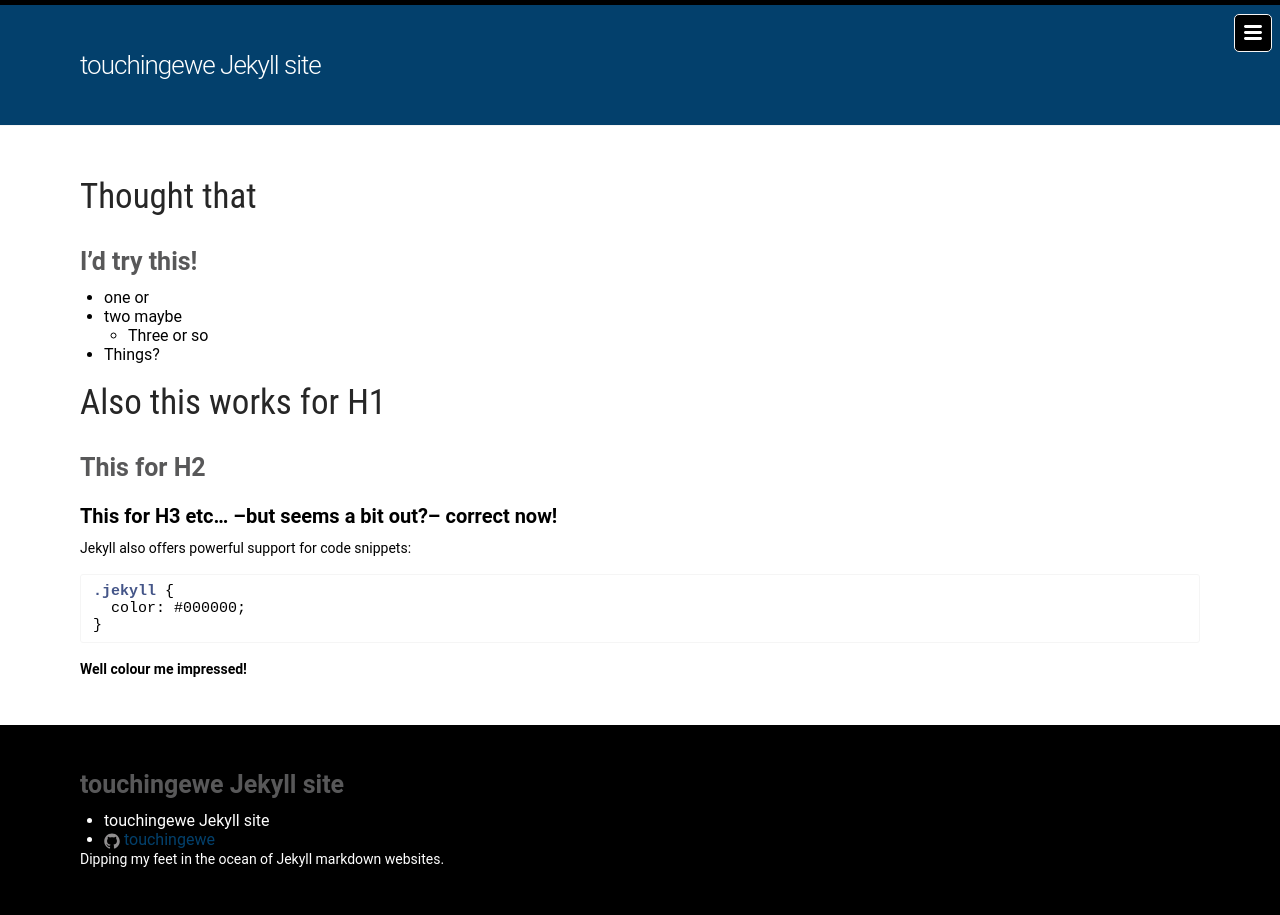
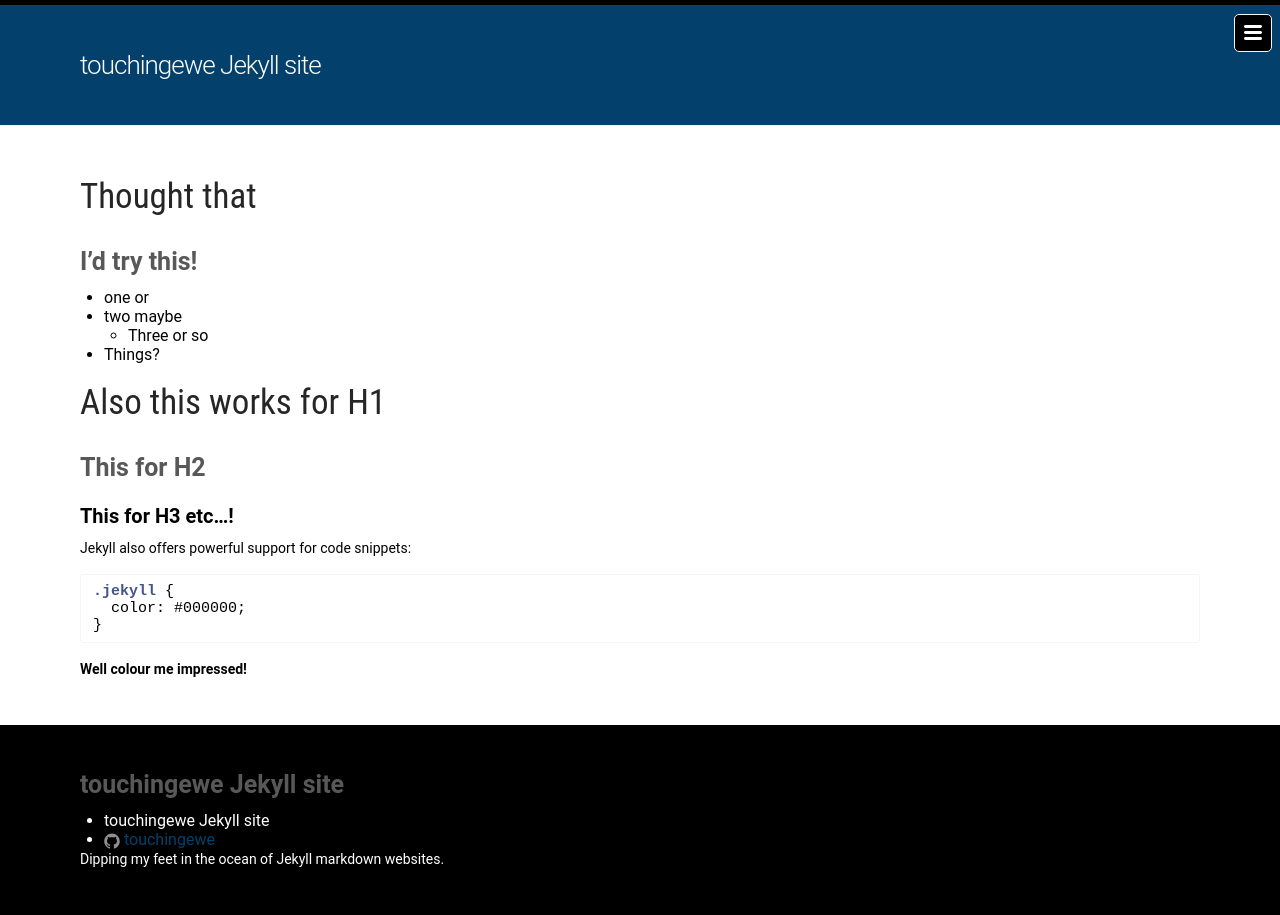
Before and after one commit to touchingewe/touchingewe.github.io, a Jekyll site: the page built from _posts/2017-01-12-a-second-post.markdown, in a window 1280 px wide. Built offline with Jekyll 4.4.1, drawn with Linux system fonts in a browser that asks for light colours.

Commit message:
corrected code

```diff
--- a/_posts/2017-01-12-a-second-post.markdown
+++ b/_posts/2017-01-12-a-second-post.markdown
@@ -18,7 +18,7 @@ I'd try this!
 
 # Also this works for H1
 ## This for H2
-### This for H3 etc... --but seems a bit out?-- correct now!
+### This for H3 etc...!
 
 Jekyll also offers powerful support for code snippets:
 
@@ -28,4 +28,5 @@ Jekyll also offers powerful support for code snippets:
 }
 {% endhighlight %}
 
+
 __Well colour me impressed!__
```
